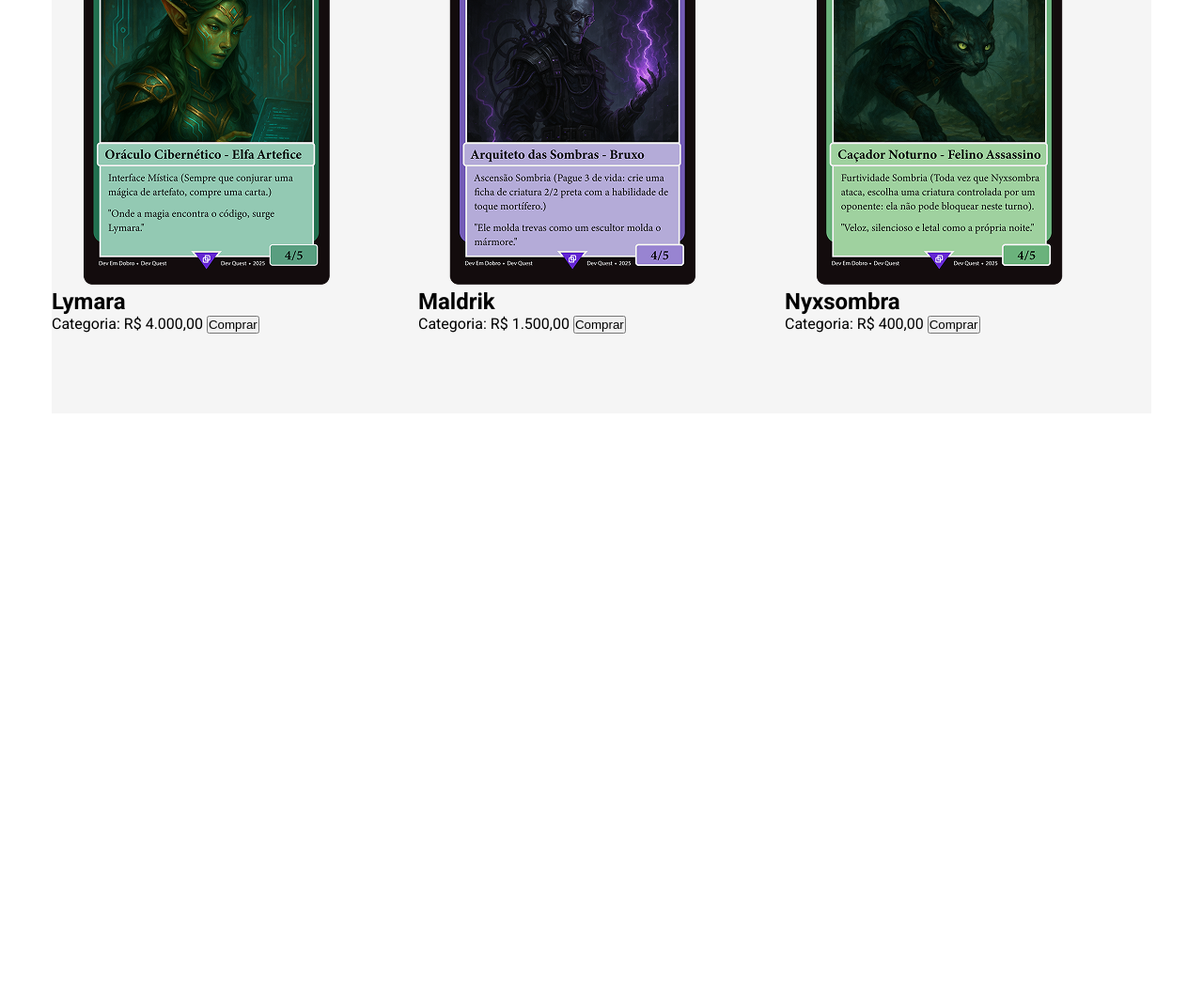
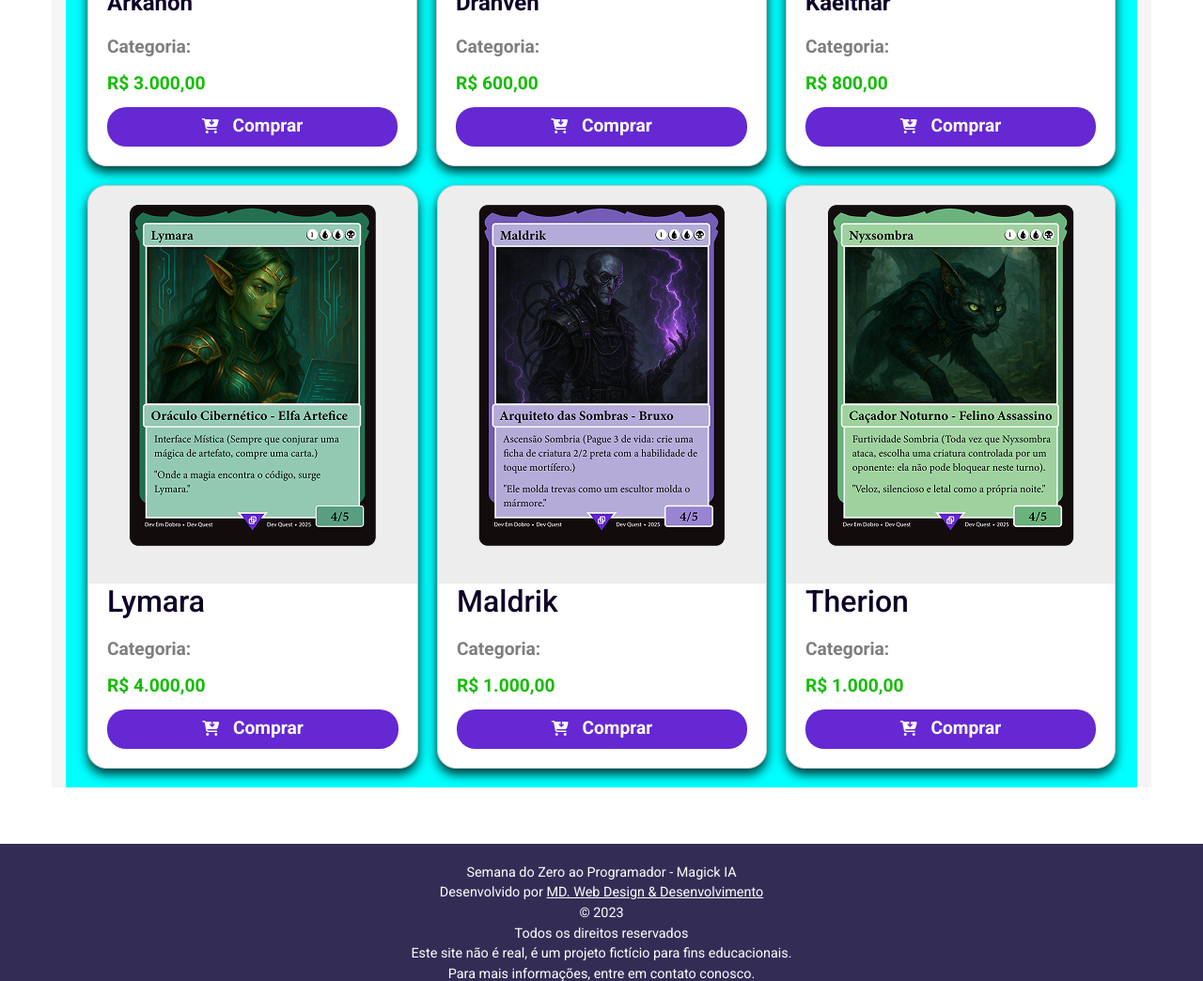
Before and after one commit to michaelmdrs/magicAI, a plain HTML site: page index.html in a window 1280 px wide. Shown: the part 950-1994 px from the top of the page at 94% size. Before the commit the page ends 1390 px from the top, so only its background shows below. Drawn offline with nearby package versions, Linux system fonts and the light colour scheme.

Commit message:
Finalizando, a estilização do CSS.

```diff
--- a/assets/css/style.css
+++ b/assets/css/style.css
@@ -9,9 +9,12 @@
 	--cabecalho-color: #0E0027;
 	--text-color: #6528D3;
 	--container-color: #F5F5F5;
+	--categoria-color: #7e7e7e;
+	--preco-color: #12bd02;
 
 body {
 	font-family: var(--font-family);
+	scroll-behavior: smooth;
 }
 
 .header {
@@ -35,16 +38,17 @@ body {
 	line-height: 1.2;
 	text-align: center;
 	margin: 20px 0;
-	padding: 10px;
+	padding: 20px;
 }
 
 .filtros {
 	display: flex;
+	align-items: flex-end;
 	justify-content: center;
-	align-items: flex-end;
+	flex-wrap: wrap;
 	gap: 20px;
 	padding: 20px;
-	flex-wrap: wrap;
+	margin-bottom: 100px;
 }
 
 .filtro-item {
@@ -63,15 +67,20 @@ body {
 
 .filtro-item select,
 .filtro-item input {
+	background-color: #fff;
+	border: 1px solid var(--text-color);
+	border-radius: 5px;
+	color: var(--text-color);
+	font-size: 16px;
 	height: 42px;
-	color: var(--text-color);
+	padding: 10px;
 	width: 100%;
-	background-color: #fff;
-	border: 1px solid #ccc;
-	padding: 10px;
-	border: 1px solid #ccc;
-	border-radius: 5px;
-	font-size: 16px;
+}
+
+.filtro-item select:focus,
+.filtro-item input:focus {
+	outline: none;
+	box-shadow: 0 0 5px rgba(101, 40, 211, 0.5);
 }
 
 .filtro-botao button {
@@ -90,18 +99,153 @@ body {
 	background-color: #5a1db3;
 }
 
+.seta {
+	appearance: none;
+	background: url(../images/seta-para-baixo.png) 95% center no-repeat;
+	cursor: pointer;
+}
+
 .cartas {
-	display: grid;
-	grid-template-columns: repeat(3, minmax(200px, 400px));
-	grid-auto-rows: 500px;
+	background-color: aqua;
+	display: flex;
+	flex-wrap: wrap;
+	justify-content: center;
+	gap: 20px;
+	padding: 20px;
+	margin-bottom: 32px;
 	list-style: none;
-	text-align: left;
-	margin: 0 auto;
-	margin-top: 20px;
+}
+
+.cartas .carta {
+	max-width: 365px;
+	background-color: #ededed;
+	color: #0e0027;
+	border: 1px solid #ccc;
+	border-radius: 20px;
+	box-shadow: 0 6px 12px rgba(0, 0, 0, 0.8);
+}
+
+.cartas .carta img {
+	width: 100%;
+	height: auto;
+	border-radius: 10px;
+	margin-bottom: 20px;
+	padding: 20px 10px;
+}
+
+.informacoes {
+	display: flex;
+	flex-direction: column;
+	padding: 0 20px 20px;
+	gap: 10px;
+	background-color: #fff;
+	border-bottom-left-radius: 20px;
+	border-bottom-right-radius: 20px;
+}
+
+.informacoes .nome-personagem {
+	font-size: 1.5rem;
+	font-weight: bold;
+	color: var(--cabecalho-color);
+}
+
+.informacoes .categoria {
+	font-size: 1.2rem;
+	color: var(--categoria-color);
+	font-weight: bold;
+}
+
+.informacoes .preco {
+	font-size: 1.2rem;
+	color: var(--preco-color);
+	font-weight: bold;
+}
+
+.informacoes .btn-comprar {
+	background-color: var(--text-color);
+	border: 1px solid transparent;
+	border-radius: 20px;
+	color: #fff;
+	cursor: pointer;
+	font-size: 1.2rem;
+	font-weight: bold;
+	height: 42px;
+	padding: 0 20px;
+	transition: background-color 0.3s ease;
+}
+.informacoes .btn-comprar:hover {
+	background-color: #5a1db3;
+}
+
+.informacoes .btn-comprar .fa {
+	margin-right: 10px;
+}
+.informacoes .btn-comprar i {
+	font-size: 1rem;
+}
+
+footer {
+	background-color: var(--header-color);
+	color: #fff;
+	text-align: center;
+	padding: 20px;
+	margin-top: 60px;
+}
+
+footer a {
+	color: #fff;
+	text-decoration: none;
+	font-weight: normal;
+}
+
+footer p {
+	margin: 0;
+	font-size: 0.9rem;
+}
+footer p a {
+	color: #fff;
+	text-decoration: underline;
+}
+
+footer p a:hover {
+	color: #ddd;
+}
+footer p a:focus {
+	outline: 2px solid #fff;
+	outline-offset: 2px;
+}
+footer p a:active {
+	color: #ccc;
+}
+footer p a:visited {
+	color: #bbb;
+}
+footer p a:visited:hover {
+	color: #aaa;
+}
+footer p a:visited:focus {
+	outline: 2px solid #bbb;
+	outline-offset: 2px;
+}
+footer p a:visited:active {
+	color: #999;
+}
+footer p a:visited:active:hover {
+	color: #888;
+}
+footer p a:visited:active:focus {
+	outline: 2px solid #999;
+	outline-offset: 2px;
 }
 
 
-display: grid;
+/* display: grid;
     grid-template-columns: repeat(auto-fit, minmax(260px, 1fr));
 grid-auto-rows: 500px;
-/* ser foco  */
+ser foco  em
+
+background-repeat: no-repeat;
+	background-position: right 10px center;
+	background-size: 13px;
+
+*/
--- a/index.html
+++ b/index.html
@@ -3,13 +3,13 @@
 <head>
 	<meta charset="utf-8">
 	<meta name="viewport" content="width=device-width, initial-scale=1">
+	<link rel="stylesheet" href="https://stackpath.bootstrapcdn.com/bootstrap/4.1.3/css/bootstrap.min.css" integrity="sha384-MCw98/SFnGE8fJT3GXwEOngsV7Zt27NXFoaoApmYm81iuXoPkFOJwJ8ERdknLPMO" crossorigin="anonymous">
 	<title>Semana do Zero ao Programador - Magick IA</title>
 	<link rel="preconnect" href="https://fonts.googleapis.com">
 	<link rel="preconnect" href="https://fonts.gstatic.com" crossorigin>
 	<link href="https://fonts.googleapis.com/css2?family=Roboto:ital,wght@0,100..900;1,100..900&display=swap" rel="stylesheet">
 	<link rel="stylesheet" type="text/css" href="./assets/css/reset.css">
 	<link rel="stylesheet" type="text/css" href="./assets/css/style.css">
-	<a href=""></a>
 </head>
 <body>
 	<header class="header">
@@ -20,7 +20,7 @@
 		<div class="filtros">
 			<div class="categorias-cartas filtro-item">
 				<label for="categoria">Categoria</label>
-				<select id="categoria" class="categoria">
+				<select id="categoria" class="categoria seta">
 					<option value="">Selecione uma carta</option>
 					<option value="comum">Comum</option>
 					<option value="rara">Rara</option>
@@ -40,28 +40,37 @@
 			<li class="carta" data-categoria="Épica" data-preco="3000">
 				<img src="./assets/images/carta-arkanon.png">
 				<div class="informacoes">
-					<h2>Arkanon</h2>
+					<h2 class="nome-personagem">Arkanon</h2>
 					<span class="categoria">Categoria:</span>
 					<span class="preco">R$ 3.000,00</span>
-					<button class="btn-comprar">Comprar</button>
+					<button class="btn-comprar">
+						<i class="fa fa-cart-arrow-down" aria-hidden="true"></i>
+						Comprar
+					</button>
 				</div>
 			</li>
 			<li class="carta" data-categoria="Épica" data-preco="3000">
 				<img src="./assets/images/carta-drahven.png">
 				<div class="informacoes">
-					<h2>Drahven</h2>
+					<h2 class="nome-personagem">Drahven</h2>
 					<span class="categoria">Categoria:</span>
 					<span class="preco">R$ 600,00</span>
-					<button class="btn-comprar">Comprar</button>
+					<button class="btn-comprar">
+						<i class="fa fa-cart-arrow-down" aria-hidden="true"></i>
+						Comprar
+					</button>
 				</div>
 			</li>
 			<li class="carta" data-categoria="Épica" data-preco="3000">
 				<img src="./assets/images/carta-kaelthar.png">
 				<div class="informacoes">
-					<h2>Kaelthar</h2>
+					<h2 class="nome-personagem">Kaelthar</h2>
 					<span class="categoria">Categoria:</span>
 					<span class="preco">R$ 800,00</span>
-					<button class="btn-comprar">Comprar</button>
+					<button class="btn-comprar">
+						<i class="fa fa-cart-arrow-down" aria-hidden="true"></i>
+						Comprar
+					</button>
 				</div>
 			</li>
 			<li class="carta" data-categoria="Épica" data-preco="3000">
@@ -70,30 +79,57 @@
 					<h2>Lymara</h2>
 					<span class="categoria">Categoria:</span>
 					<span class="preco">R$ 4.000,00</span>
-					<button class="btn-comprar">Comprar</button>
+					<button class="btn-comprar">
+						<i class="fa fa-cart-arrow-down" aria-hidden="true"></i>
+						Comprar
+					</button>
 				</div>
 			</li>
-			<li class="carta" data-categoria="Épica" data-preco="3000">
+			<li class="carta" data-categoria="Rara" data-preco="1000">
 				<img src="./assets/images/carta-maldrik.png">
 				<div class="informacoes">
 					<h2>Maldrik</h2>
 					<span class="categoria">Categoria:</span>
-					<span class="preco">R$ 1.500,00</span>
-					<button class="btn-comprar">Comprar</button>
+					<span class="preco">R$ 1.000,00</span>
+					<button class="btn-comprar">
+						<i class="fa fa-cart-arrow-down" aria-hidden="true"></i>
+						Comprar
+					</button>
 				</div>
 			</li>
-			<li class="carta" data-categoria="Épica" data-preco="3000">
+			<li class="carta" data-categoria="Rara" data-preco="1000">
 				<img src="./assets/images/carta-nyxsombra.png">
 				<div class="informacoes">
-					<h2>Nyxsombra</h2>
+					<h2>Therion</h2>
 					<span class="categoria">Categoria:</span>
-					<span class="preco">R$ 400,00</span>
-					<button class="btn-comprar">Comprar</button>
+					<span class="preco">R$ 1.000,00</span>
+					<button class="btn-comprar">
+						<i class="fa fa-cart-arrow-down" aria-hidden="true"></i>
+						Comprar
+					</button>
 				</div>
 			</li>
 		</ul>
 	</main>
-	<footer></footer>
+<footer class="text-center">
+		<p>Semana do Zero ao Programador - Magick IA</p>
+		<p>Desenvolvido por <a href="#" target="_blank">MD. Web Design & Desenvolvimento</a></p>
+		<p>© 2023</p>
+		<p>Todos os direitos reservados</p>
+		<p>Este site não é real, é um projeto fictício para fins educacionais.</p>
+		<p>Para mais informações, entre em contato conosco.</p>
+		<p>Você pode nos encontrar nas redes sociais:
+			<i class="fab fa-facebook-f"><a href="http://facebook.com"></a></i>
+			<i class="fab fa-twitter"><a href="http://twitter.com"></a></i>
+			<i class="fab fa-instagram"><a href="http://instagram.com"></a></i>
+			<i class="fab fa-linkedin"><a href="http://linkedin.com"></a></i>
+			<i class="fab fa-github"><a href="http://github.com"></a></i>
+		</p>
+</footer>
 <script></script>
+<script src="https://kit.fontawesome.com/9b6f01ba6c.js" crossorigin="anonymous"></script>
+<script src="https://code.jquery.com/jquery-3.3.1.slim.min.js" integrity="sha384-q8i/X+965DzO0rT7abK41JStQIAqVgRVzpbzo5smXKp4YfRvH+8abtTE1Pi6jizo" crossorigin="anonymous"></script>
+<script src="https://cdnjs.cloudflare.com/ajax/libs/popper.js/1.14.3/umd/popper.min.js" integrity="sha384-ZMP7rVo3mIykV+2+9J3UJ46jBk0WLaUAdn689aCwoqbBJiSnjAK/l8WvCWPIPm49" crossorigin="anonymous"></script>
+<script src="https://stackpath.bootstrapcdn.com/bootstrap/4.1.3/js/bootstrap.min.js" integrity="sha384-ChfqqxuZUCnJSK3+MXmPNIyE6ZbWh2IMqE241rYiqJxyMiZ6OW/JmZQ5stwEULTy" crossorigin="anonymous"></script>
 </body>
 </html>
```
Also changed, not shown: assets/css/mediaquery.css (added, +130 -0 lines).
